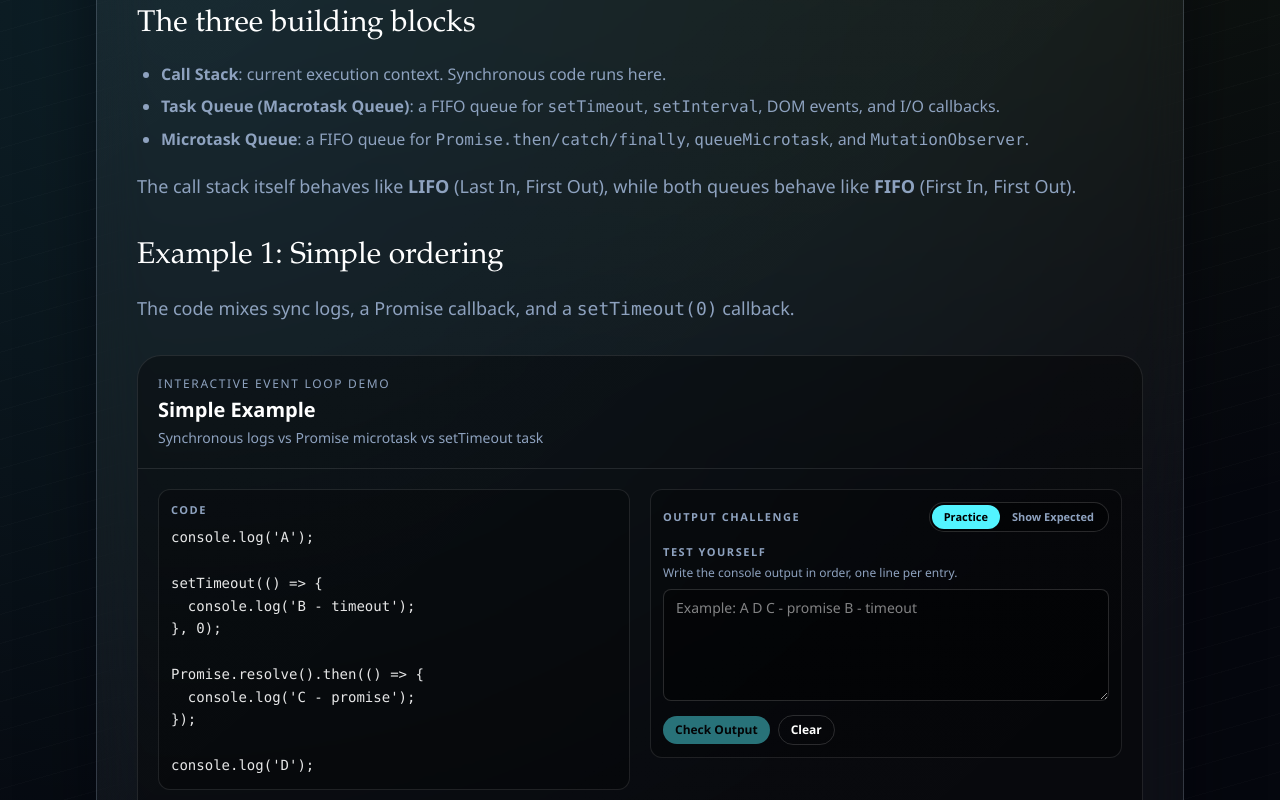
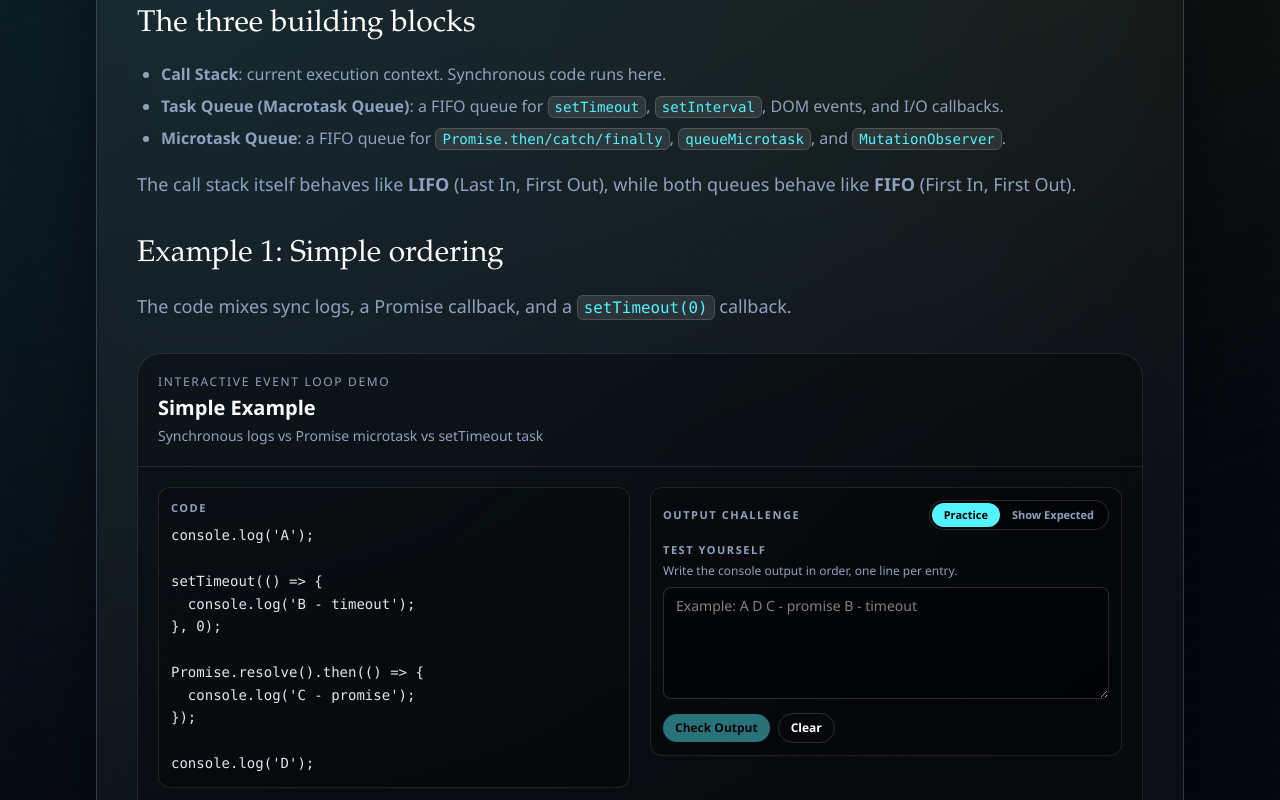
Before and after one commit to Mohit1310/portfolio-new, a Next.js app: page /blog/event-loop-interactive-guide in a window 1280 px wide. Shown: the part 960-1760 px from the top of the page. Built offline with nearby package versions, Linux system fonts and the light colour scheme.

Commit message:
highlight inline code block

```diff
--- a/package.json
+++ b/package.json
@@ -16,6 +16,7 @@
     "next-mdx-remote": "^6.0.0",
     "react": "^19.2.4",
     "react-dom": "^19.2.4",
+    "rehype-highlight": "^7.0.2",
     "sharp": "^0.33.5",
     "tailwind-merge": "^2.4.0"
   },
--- a/src/app/blog/[slug]/page.tsx
+++ b/src/app/blog/[slug]/page.tsx
@@ -2,6 +2,7 @@ import type { Metadata } from 'next';
 import Link from 'next/link';
 import { MDXRemote } from 'next-mdx-remote/rsc';
 import { notFound } from 'next/navigation';
+import rehypeHighlight from 'rehype-highlight';
 import { blogMdxComponents } from '@/components/mdx/BlogMdxComponents';
 import { Header } from '@/sections/Header';
 import { getAllPosts, getPostBySlug } from '@/utils/blogs';
@@ -76,7 +77,15 @@ export default async function BlogPostPage({ params }: BlogPostPageProps) {
           </div>
 
           <div className="prose prose-invert mt-8 max-w-none space-y-5">
-            <MDXRemote source={post.content} components={blogMdxComponents} />
+            <MDXRemote
+              source={post.content}
+              components={blogMdxComponents}
+              options={{
+                mdxOptions: {
+                  rehypePlugins: [rehypeHighlight],
+                },
+              }}
+            />
           </div>
 
           {(previousPost || nextPost) && (
--- a/src/app/globals.css
+++ b/src/app/globals.css
@@ -157,4 +157,40 @@
     color: var(--text-primary);
     background: rgba(180, 255, 57, 0.13);
   }
+
+  .prose pre code {
+    display: block;
+    min-width: max-content;
+    background: transparent;
+    padding: 0;
+    color: #e2e8f0;
+  }
+
+  .prose .hljs {
+    color: #e2e8f0;
+  }
+
+  .prose .hljs-keyword,
+  .prose .hljs-selector-tag,
+  .prose .hljs-title.function_ {
+    color: #7dd3fc;
+  }
+
+  .prose .hljs-string,
+  .prose .hljs-title.class_,
+  .prose .hljs-regexp {
+    color: #bef264;
+  }
+
+  .prose .hljs-number,
+  .prose .hljs-literal,
+  .prose .hljs-symbol,
+  .prose .hljs-variable.constant_ {
+    color: #fdba74;
+  }
+
+  .prose .hljs-comment,
+  .prose .hljs-quote {
+    color: #94a3b8;
+  }
 }
--- a/src/components/mdx/BlogMdxComponents.tsx
+++ b/src/components/mdx/BlogMdxComponents.tsx
@@ -30,6 +30,26 @@ export const blogMdxComponents: MDXComponents = {
       {...props}
     />
   ),
+  pre: (props) => (
+    <pre
+      className="my-6 overflow-x-auto rounded-2xl border border-white/10 bg-slate-950/80 p-4 text-sm md:text-base"
+      {...props}
+    />
+  ),
+  code: ({ className, ...props }) => {
+    const isBlockCode = Boolean(className?.includes('language-'));
+
+    if (isBlockCode) {
+      return <code className={className} {...props} />;
+    }
+
+    return (
+      <code
+        className="rounded-md border border-white/15 bg-white/10 px-1.5 py-0.5 font-mono text-[0.88em] text-(--accent-cyan)"
+        {...props}
+      />
+    );
+  },
   Callout,
   EventLoopSimpleDemo,
   EventLoopComplexDemo,
```
Also changed, not shown: 1 other file (tests, documents, lock files or other folders).
